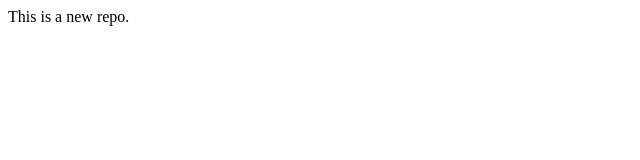
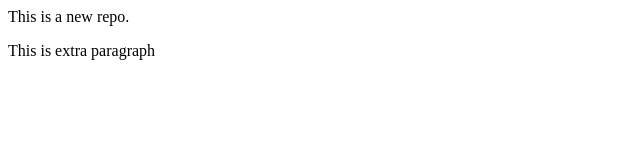
Before and after one commit to duttaakash552/my-repo, a plain HTML site: page index.html in a window 1280 px wide. Shown: the whole page, without its empty margins (0-640 px from the left). Drawn offline with Linux system fonts and the light colour scheme.

Commit message:
New para added

```diff
--- a/index.html
+++ b/index.html
@@ -1 +1,2 @@
 <p>This is a new repo.</p>
+<p>This is extra paragraph</p>
```
